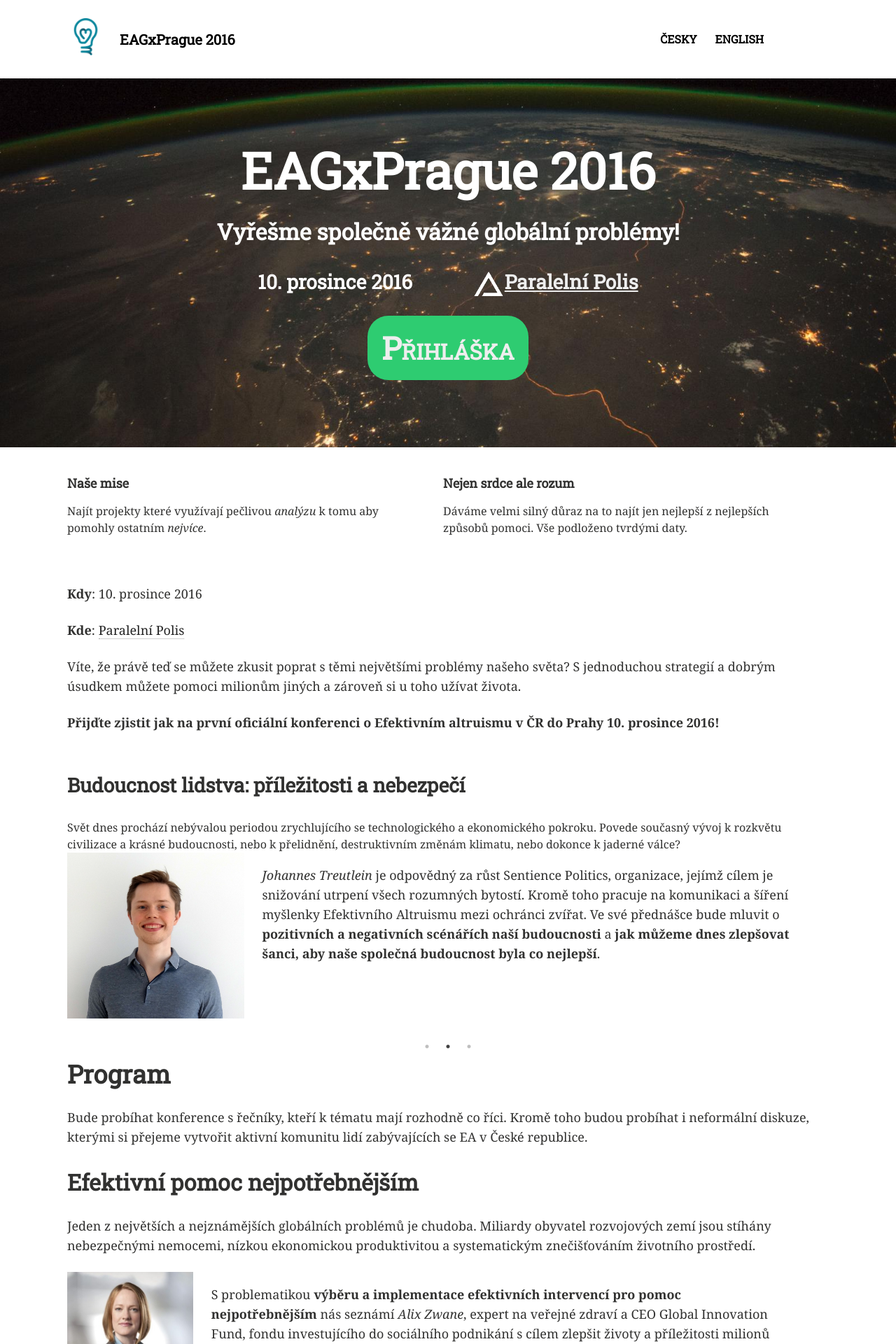
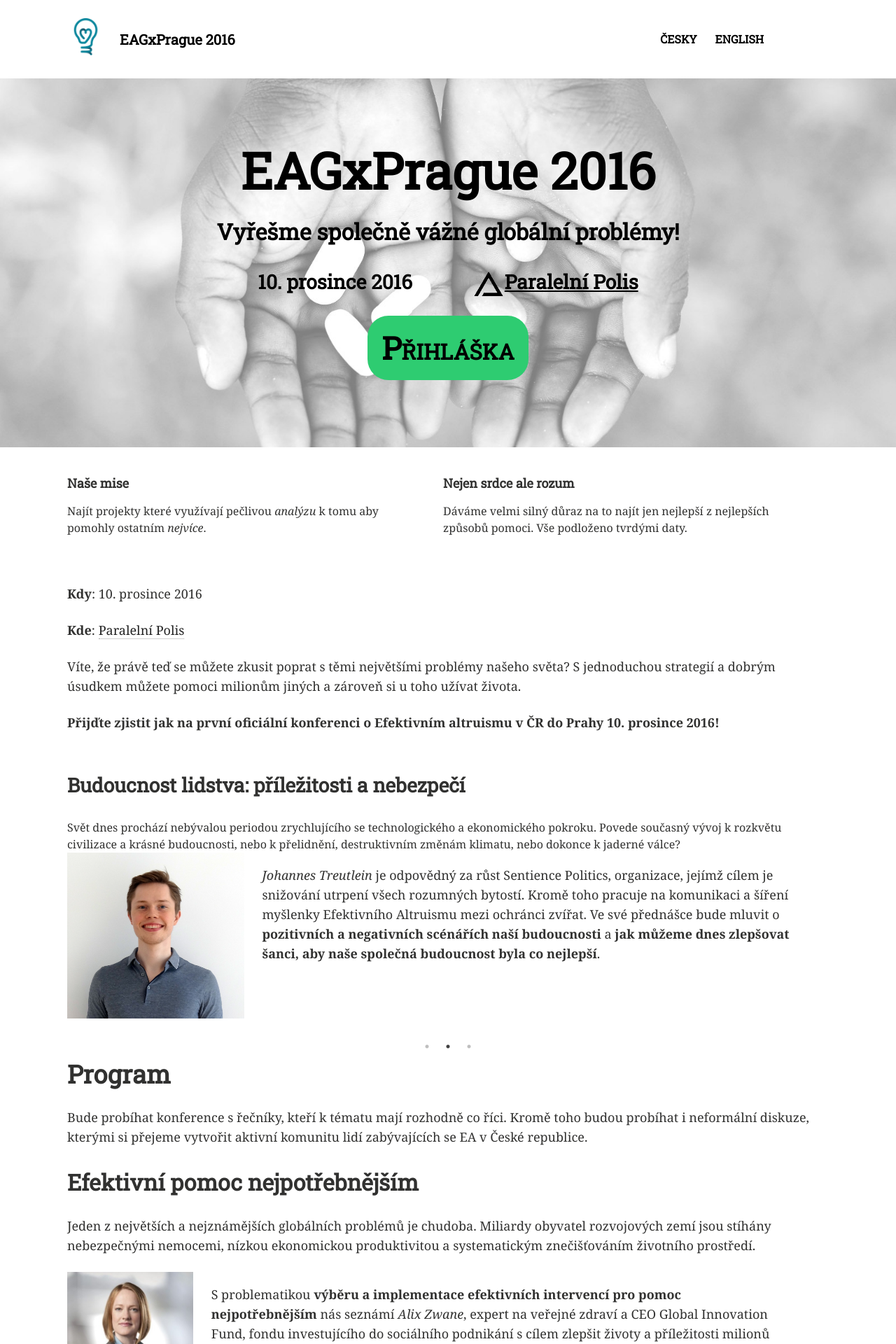
Before and after one commit to ea-czech-republic/eagxprague.org, a Jekyll site: the page built from index.md, in a window 1280 px wide. Shown: the top 1920 px of the page at 70% size. Built offline with Jekyll 4.4.1, drawn with Linux system fonts in a browser that asks for light colours; nearby versions of some CDN libraries.

Commit message:
POSSIBLY REVERT: use same background as FB page

```diff
--- a/_layouts/home.html
+++ b/_layouts/home.html
@@ -42,7 +42,7 @@
         <h1>EAGxPrague 2016</h1>
         <h2>Vyřešme společně vážné globální problémy!</h2>
 	<h3>10. prosince 2016<span style="display: inline-block; width: 80px;"></span> <a
-	   href="https://www.paralelnipolis.cz/"><img src="images/pp-white-75.png">Paralelní Polis</a></h3>
+	   href="https://www.paralelnipolis.cz/"><img src="images/pp-black-75.png">Paralelní Polis</a></h3>
 
 	<h3><a class="btn btn-success" id="primary-reg-button"
 				href="#reg">Přihláška</a></h3>
--- a/_sass/_layout.scss
+++ b/_sass/_layout.scss
@@ -244,7 +244,7 @@
 	background-repeat: no-repeat;
 	background-attachment: fixed;
 	text-align: center;
-	color: $white;
+	color: $black;
 	@include media($large) {
 		background-size: cover;
 	}
@@ -277,7 +277,7 @@
 	}
 	h3 {
 		a {
-			color: #eee;
+			color: $black;
 		}
 		margin-top: 0;
 		margin-bottom: 0;
--- a/index.md
+++ b/index.md
@@ -2,7 +2,7 @@
 layout: home
 permalink: /
 image:
-  feature: background.jpg
+  feature: background2.jpg
 ---
 
 
```
